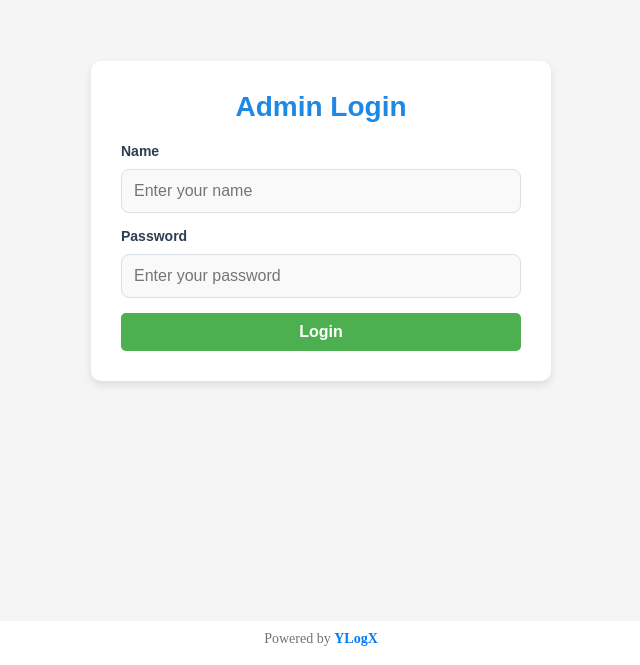
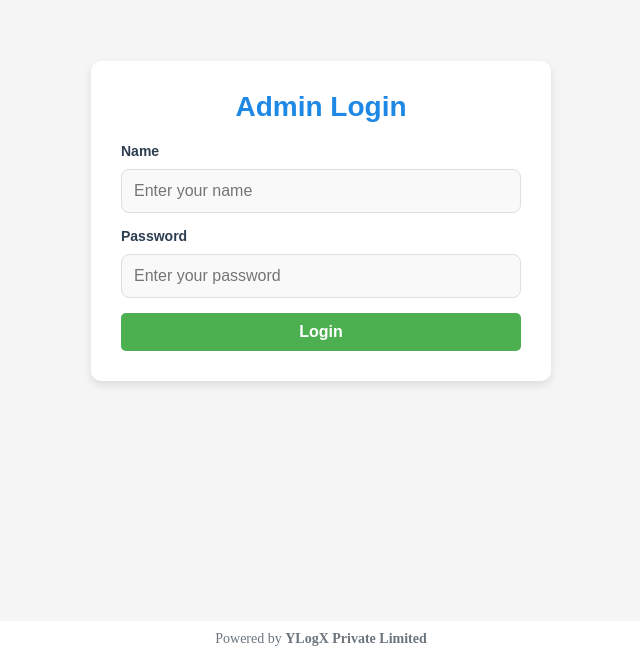
Before and after one commit to aliffiazmuhammed/alumni-app, a React (Vite) app in the folder frontend/alumniApp/: page / in a window 1280 px wide. Shown: the part 187-852 px from the top of the page, without its empty margins (319-959 px from the left). Built offline with nearby package versions, Linux system fonts and the light colour scheme.

Commit message:
footer added

```diff
--- a/frontend/alumniApp/components/Footer.jsx
+++ b/frontend/alumniApp/components/Footer.jsx
@@ -4,7 +4,7 @@ const Footer = () => {
   return (
     <footer style={styles.footer}>
       <p style={styles.text}>
-        Powered by <span style={styles.brand}>YLogX</span>
+        Powered by <span style={styles.brand}>YLogX Private Limited</span>
       </p>
     </footer>
   );
@@ -25,7 +25,6 @@ const styles = {
   },
   brand: {
     fontWeight: "bold",
-    color: "#007bff", // Brand color (blue)
   },
 };
 
```
